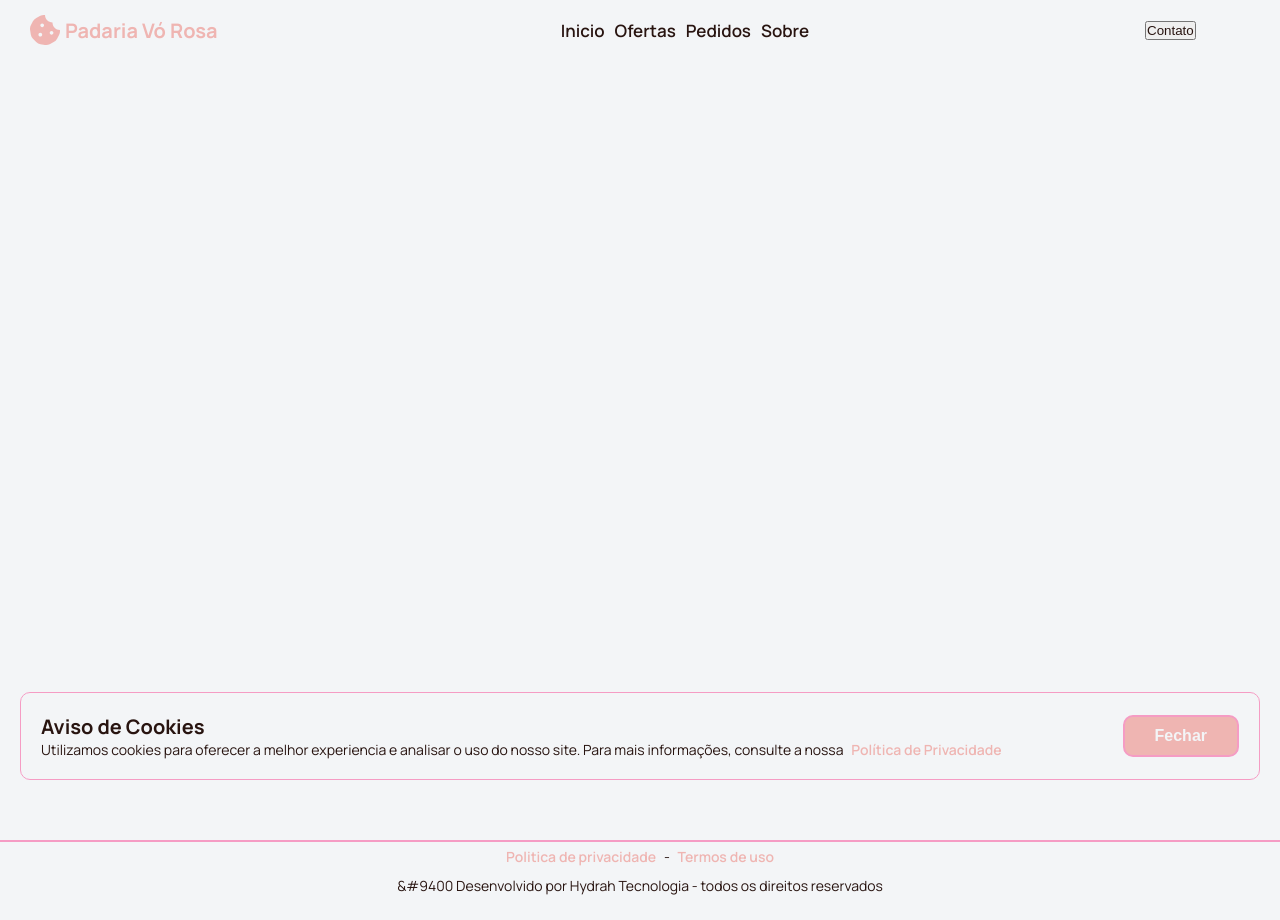
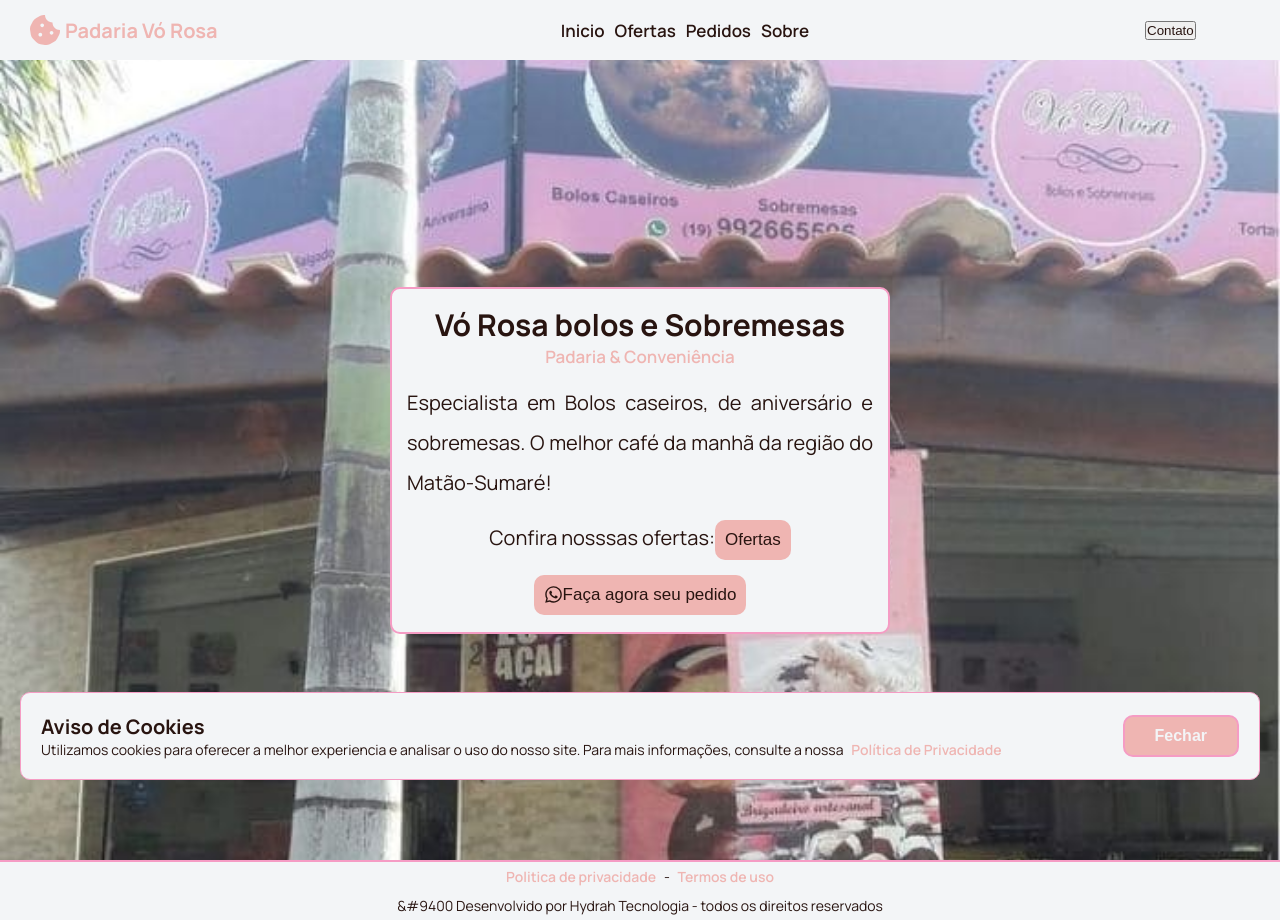
Before and after one commit to Eliel-Silva-dev/padaria-vo-rosa, a Next.js app: page / in a window 1280 px wide. Built offline with nearby package versions, Linux system fonts and the light colour scheme.

Commit message:
feat: react padaria vo rosa page home

```diff
--- a/src/app/globals.css
+++ b/src/app/globals.css
@@ -19,7 +19,7 @@ body {
 }
 main {
   min-height: 100vh;
-  margin-top: 40px;
+  margin-top: 60px;
 }
 a {
   text-decoration: none;
--- a/src/app/page.module.css
+++ b/src/app/page.module.css
@@ -1,3 +1,42 @@
 .main {
-  text-decoration: none;
+  background-image: url('/img/imgHome.jpg');
+  background-attachment: fixed;
+  background-position: center;
+  background-repeat: no-repeat;
+  background-size: cover;
+
+  display: flex;
+  align-items: center;
+  padding-inline-start: 15px;
+  justify-content: center;
+  padding: 10px;
 }
+.header {
+  border: 2px solid var(--hover);
+  background-color: var(--primary_color);
+  width: 500px;
+  border-radius: 10px;
+  height: 40%;
+  padding: 15px;
+  display: flex;
+  flex-direction: column;
+  align-items: center;
+}
+.header .title {
+  font-size: 3rem;
+  text-align: center;
+}
+.header .type {
+  font-size: 1.7rem;
+  color: var(--secondary_color);
+  font-weight: 600;
+}
+.header .message {
+  font-size: 2rem;
+  margin-top: 15px;
+  line-height: 40px;
+  text-align: justify;
+}
+.header .message a:first-child {
+  font-size: 1.7rem;
+}
--- a/src/app/page.tsx
+++ b/src/app/page.tsx
@@ -1,9 +1,31 @@
-import style from "./page.module.css";
+import Link from 'next/link';
+import style from './page.module.css';
+import { about } from '@/database';
+import Button from '@/components/buttons/Button';
+import { FaWhatsapp } from 'react-icons/fa';
 
 export default function Home() {
   return (
     <main className={style.main}>
-
+      <section className={style.header}>
+        <h1 className={style.title}>{about.title}</h1>
+        <p className={style.type}>{about.type}</p>
+        <p className={style.message}>{about.message}</p>
+        <p className={style.message}>
+          Confira nosssas ofertas:
+          <Button>
+            <Link href={'/ofertas'}>Ofertas</Link>
+          </Button>
+        </p>
+        <p className={style.message}>
+          <Button>
+            <Link href={`tel:${about.contact}`}>
+              <FaWhatsapp />
+              Faça agora seu pedido
+            </Link>
+          </Button>
+        </p>
+      </section>
     </main>
   );
 }
--- /dev/null
+++ b/src/components/buttons/Button/index.tsx
@@ -0,0 +1,14 @@
+import style from './style.min.module.css';
+
+type TProps = {
+  children: React.ReactNode;
+}
+const Button = ({children}:TProps) => {
+  return (
+    <button className={style.button} type='button'>
+      {children}
+    </button>
+  );
+};
+
+export default Button;
--- /dev/null
+++ b/src/components/buttons/Button/scss/style.scss
@@ -0,0 +1,26 @@
+.button {
+  background-color: var(--secondary_color);
+  color: var(--primary_color);
+  border: var(--hover);
+  border-radius: 10px;
+
+  &:hover {
+    background-color: var(--hover);
+  }
+
+  a {
+    color: var(--text_color);
+    padding: 10px;
+    display: inline-block;
+    font-size: 2rem;
+    display: flex;
+
+    &:hover {
+      color: var(--primary_color);
+    }
+    svg {
+      font-size: 1.9rem;
+    }
+  }
+
+}
--- /dev/null
+++ b/src/components/buttons/Button/style.min.module.css
@@ -0,0 +1 @@
+.button{background-color:var(--secondary_color);color:var(--primary_color);border:var(--hover);border-radius:10px}.button:hover{background-color:var(--hover)}.button a{color:var(--text_color);padding:10px;display:inline-block;font-size:2rem;display:flex}.button a:hover{color:var(--primary_color)}.button a svg{font-size:1.9rem}/*# sourceMappingURL=style.min.module.css.map */
--- a/src/database/index.tsx
+++ b/src/database/index.tsx
@@ -1,12 +1,14 @@
 const about = {
   title: 'Vó Rosa bolos e Sobremesas',
   type: 'Padaria & Conveniência',
+  message:
+    'Especialista em Bolos caseiros, de aniversário e sobremesas. O melhor café da manhã da região do Matão-Sumaré!',
   address:
     'R. Maria C. de Sá, 22 - Loja A - Parque Progresso (Nova Veneza), Campinas - SP, 13180-180',
   imgHome: 'img/imgAbout.jpg',
   imgAbout: 'img/imgHome.jpg',
   imgMap: 'img/imgMap.jpg',
-  contact: '(19) 99266-5596',
+  contact: '+5519992665596',
   facebook: 'https://www.facebook.com/BolosVoRosa/',
   email: 'bolosvorosa@outlook.com',
   operation: [
@@ -66,6 +68,7 @@ const about = {
 export type Tabout = {
   title: string;
   type: string;
+  message: string;
   address: string;
   imgHome: string;
   imgAbout: string;
```
Also changed, not shown: 1 other file (tests, documents, lock files or other folders).
